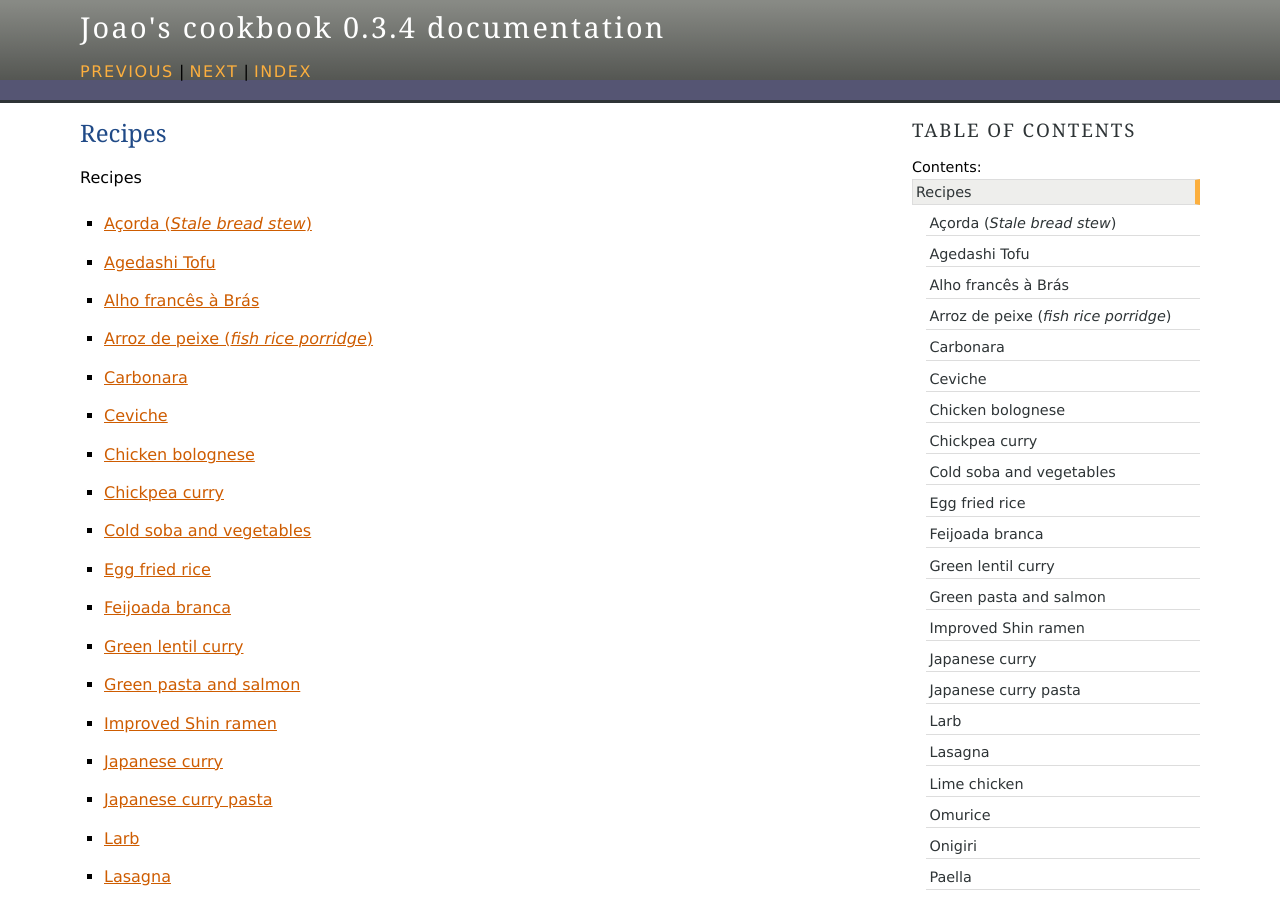
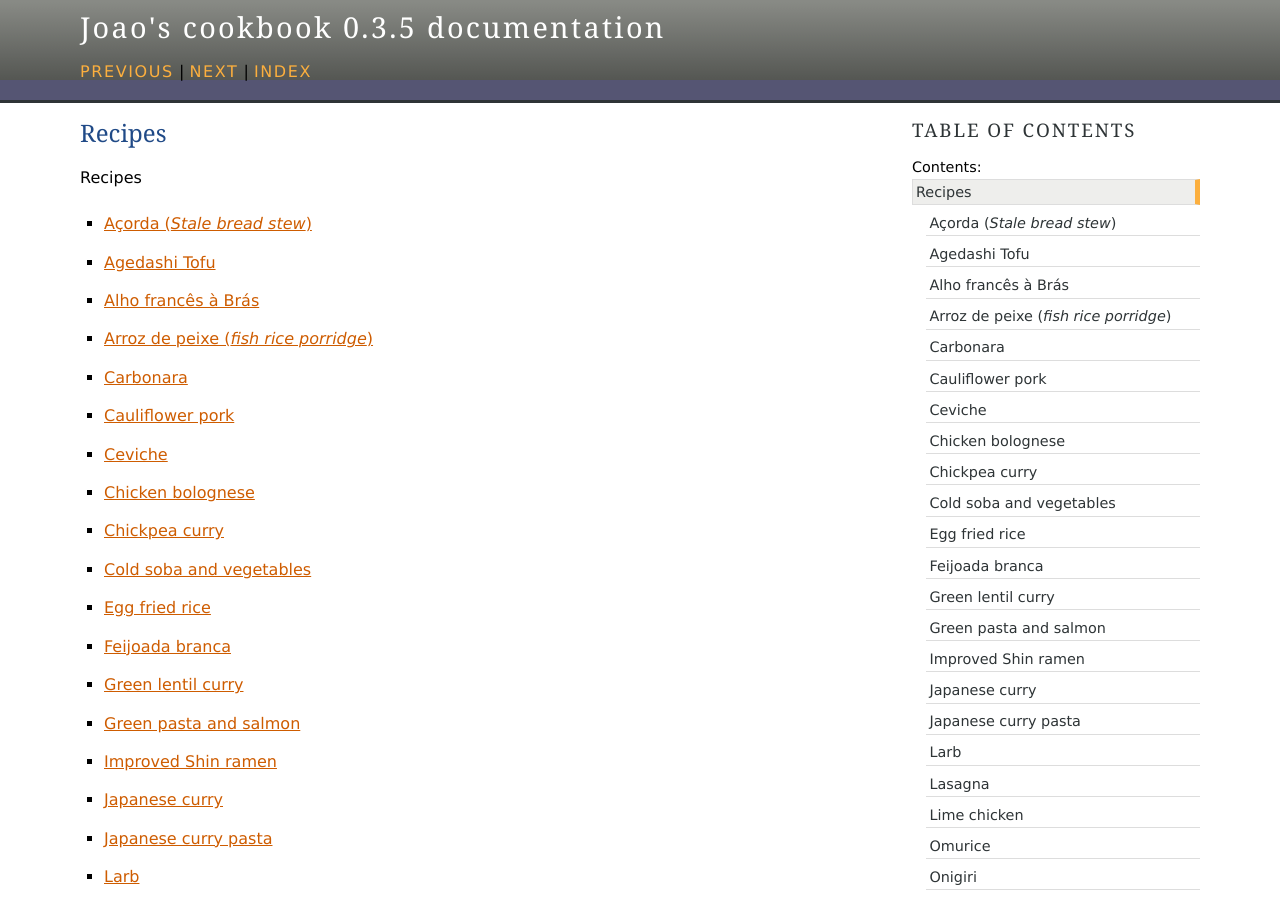
Before and after one commit to jomigo96/cookbook, a Sphinx documentation site: the page built from source/recipes.rst, in a window 1280 px wide and 900 px high. Built offline with Sphinx 7.4.7, drawn with Linux system fonts in a browser that asks for light colours.

Commit message:
Add cauliflower pork

```diff
--- a/source/conf.py
+++ b/source/conf.py
@@ -10,7 +10,7 @@ project = "Joao's cookbook"
 copyright = '2025, Joao'
 author = 'Joao, jomigo96@yahoo.com'
 version = "0.3"
-release = "0.3.4"
+release = "0.3.5"
 
 # -- General configuration ---------------------------------------------------
 # https://www.sphinx-doc.org/en/master/usage/configuration.html#general-configuration
--- a/source/glossary.rst
+++ b/source/glossary.rst
@@ -63,6 +63,9 @@ Glossary
 
     Jalapeño : ingredient
         Spicy south american pepper
+
+    Cauliflower : ingredient
+        ..
 
     Lemon : ingredient
         ..
```
Also changed, not shown: other parts of source/glossary.rst (+3 -0 lines), source/recipes/cauliflower_pork.rst (added, +23 -0 lines).
